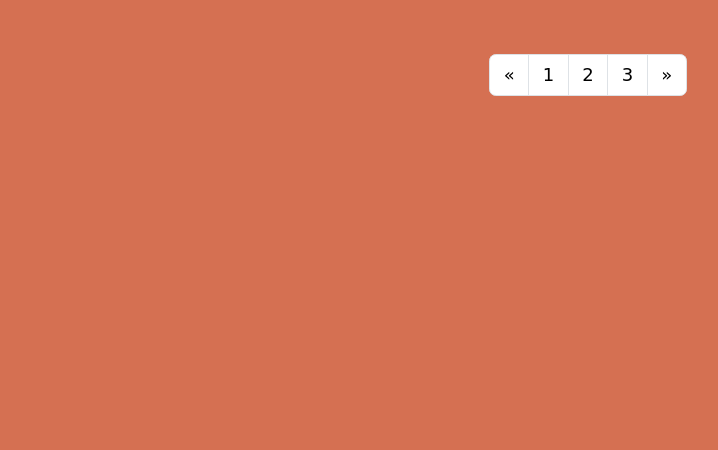
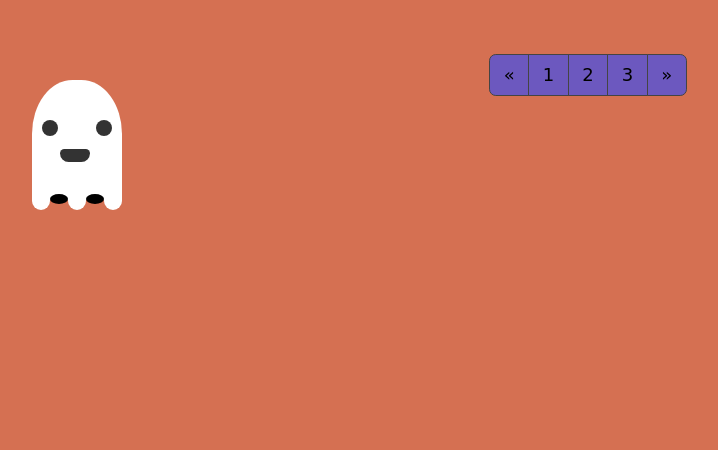
Before and after one commit to YoonDii/pair-5, a Django app: page /review/search/ in a window 1280 px wide. Shown: the part 178-628 px from the top of the page, without its empty margins (52-770 px from the left). Run offline with Django 3.2, Linux system fonts and the light colour scheme; data that the repository does not hold is empty; some libraries are stand-ins or nearby versions; some web fonts are replaced.

Commit message:
Pagination

```diff
--- a/review/forms.py
+++ b/review/forms.py
@@ -5,7 +5,7 @@
 class ReviewForm(forms.ModelForm):
     class Meta:
         model = Review
-        fields = ["title", "content", "image"]
+        fields = ["title", "content", 'grade', "image"]
 
 
 class CommentForm(forms.ModelForm):
--- a/review/models.py
+++ b/review/models.py
@@ -3,7 +3,7 @@
 from imagekit.processors import ResizeToFill
 from django.db import models
 from django.conf import settings
-
+from django.core.validators import MaxValueValidator, MinValueValidator
 
 # Create your models here.
 class Review(models.Model):
@@ -24,6 +24,8 @@
     )
     user = models.ForeignKey(settings.AUTH_USER_MODEL, on_delete=models.CASCADE)
 
+    grade = models.IntegerField(validators=[MinValueValidator(1), MaxValueValidator(5)])
+
 
 class Comment(models.Model):
     content = models.TextField()
--- a/review/templates/review/create.html
+++ b/review/templates/review/create.html
@@ -11,5 +11,5 @@
     {% bootstrap_form review_form %}
     <input type="submit" value="작성">
 </form>
-<a href="{% url 'review:index' %}">index 페이지</a>
+<a href="{% url 'review:index' %}" class="text-decoration-none" style="color: rgb(52, 46, 127);">back</a>
 {% endblock %}
--- a/review/templates/review/search.html
+++ b/review/templates/review/search.html
@@ -24,7 +24,7 @@
               </a>
             </td>
             <td>{{review.content}}</td>
-            {% comment %} <td>
+            <td>
               {% if review.grade == 5 %}
                 ⭐⭐⭐⭐⭐
               {% elif review.grade == 4 %}
@@ -36,7 +36,7 @@
               {% elif review.grade == 1 %}
                 ⭐
               {% endif %}
-            </td> {% endcomment %}
+            </td>
           </tr>
           {% endfor%}
         </tbody>
@@ -46,7 +46,7 @@
     <nav aria-label="Page navigation example">
       <ul class="pagination justify-content-center">
         <li class="page-item">
-          <a class="page-link text-black" href="#" aria-label="success">
+          <a class="page-link" href="#" aria-label="success">
             <span aria-hidden="true">&laquo;</span>
           </a>
         </li>
@@ -60,7 +60,7 @@
           <a class="page-link text-black" href="#">3</a>
         </li>
         <li class="page-item">
-          <a class="page-link text-black" href="#" aria-label="Next">
+          <a class="page-link" href="#" aria-label="Next">
             <span aria-hidden="true">&raquo;</span>
           </a>
         </li>
--- a/static/css/base.css
+++ b/static/css/base.css
@@ -22,3 +22,109 @@
   width: 5rem;
 }
 /* .link:hover { cursor : url(css/halloween_custom_icon.png) 20 30, url(css/halloween_custom_icon.png) 20 30, auto; } */
+
+.page-link {
+  color: #999;
+  background-color: #6c58bF;
+  border-color: #444;
+}
+
+.page-item.active .page-link {
+  z-index: 1;
+  color: #ccc;
+  font-weight:bold;
+  background-color: #333;
+  border-color: #444;
+
+}
+
+.page-link:focus, .page-link:hover {
+  color: #ccc;
+  background-color: #222;
+  border-color: #444;
+}
+
+* {
+  margin: 0;
+  padding: 0;
+  box-sizing: border-box;
+}
+
+
+.ghost {
+  animation: moveUpDown 3s infinite;
+  position: absolute;
+}
+
+@keyframes moveUpDown {
+  0% {
+      margin-top: 0px;
+  }
+
+  50% {
+      margin-top: -50px;
+  }
+
+  100% {
+      margin-top: 0px;
+  }
+}
+
+.ghost .body {
+  width: 90px;
+  height: 120px;
+  background-color: #fff;
+  border-top-left-radius: 45%;
+  border-top-right-radius: 45%;
+  position: relative;
+}
+
+.ghost .body .face {
+  display: flex;
+  justify-content: space-between;
+  flex-wrap: wrap;
+  width: 70px;
+  position: absolute;
+  top: 40px;
+  left: 50%;
+  transform: translateX(-50%);
+}
+
+.ghost .body .face .eye {
+  width: 16px;
+  height: 16px;
+  border-radius: 50%;
+  background-color: #333;
+}
+
+.ghost .body .face .mouse {
+  width: 30px;
+  height: 13px;
+  background-color: #333;
+  border-top-left-radius: 5px;
+  border-top-right-radius: 5px;
+  border-bottom-left-radius: 10px;
+  border-bottom-right-radius: 10px;
+  margin-left: 18px;
+  margin-top: 13px;
+}
+
+.ghost .bottom {
+  display: flex;
+
+}
+
+.ghost .bottom .leg {
+  background-color: #fff;
+  width: 18px;
+  height: 10px;
+  border-bottom-left-radius: 30px;
+  border-bottom-right-radius: 30px;
+}
+
+.ghost .bottom .leg:nth-child(2n) {
+  position: relative;
+  top: -6px;
+  background-color: #000;
+  border-radius: 50%;
+}
--- a/templates/base.html
+++ b/templates/base.html
@@ -70,7 +70,24 @@
         {% endif %}
     </section>
     <main class='container m-auto my-5'>
+
         {% block content %}{% endblock %}
+        <div class="ghost">
+            <div class="body">
+                <div class="face">
+                    <div class="eye"></div>
+                    <div class="eye"></div>
+                    <div class="mouse"></div>
+                </div>
+            </div>
+            <div class="bottom">
+                <div class="leg"></div>
+                <div class="leg"></div>
+                <div class="leg"></div>
+                <div class="leg"></div>
+                <div class="leg"></div>
+            </div>
+        </div>
     </main>
 
     <footer class='container-fluid text-center position-fixed bottom-0' style='background-color: rgb(52, 46, 127) '>
@@ -82,8 +99,16 @@
             ☠️</h5>
 
     </footer>
+
+    <script>
+        document.body.addEventListener("mousemove", function (e) {
+            console.log(e.pageX);
+            document.querySelector('.ghost').style.left = `${parseInt(e.pageX) + 20}px`;
+            document.querySelector('.ghost').style.top = `${parseInt(e.pageY) + 20}px`;
+        })
+    </script>
+
     {% block js %}{% endblock js %}
-
-  </body>
+</body>
 
 </html>
```
Also changed, not shown: accounts/templates/accounts/detail.html (+7 -7 lines), review/templates/review/detail.html (+28 -11 lines), review/templates/review/index.html (+13 -0 lines), review/migrations/0002_review_grade.py (added).
